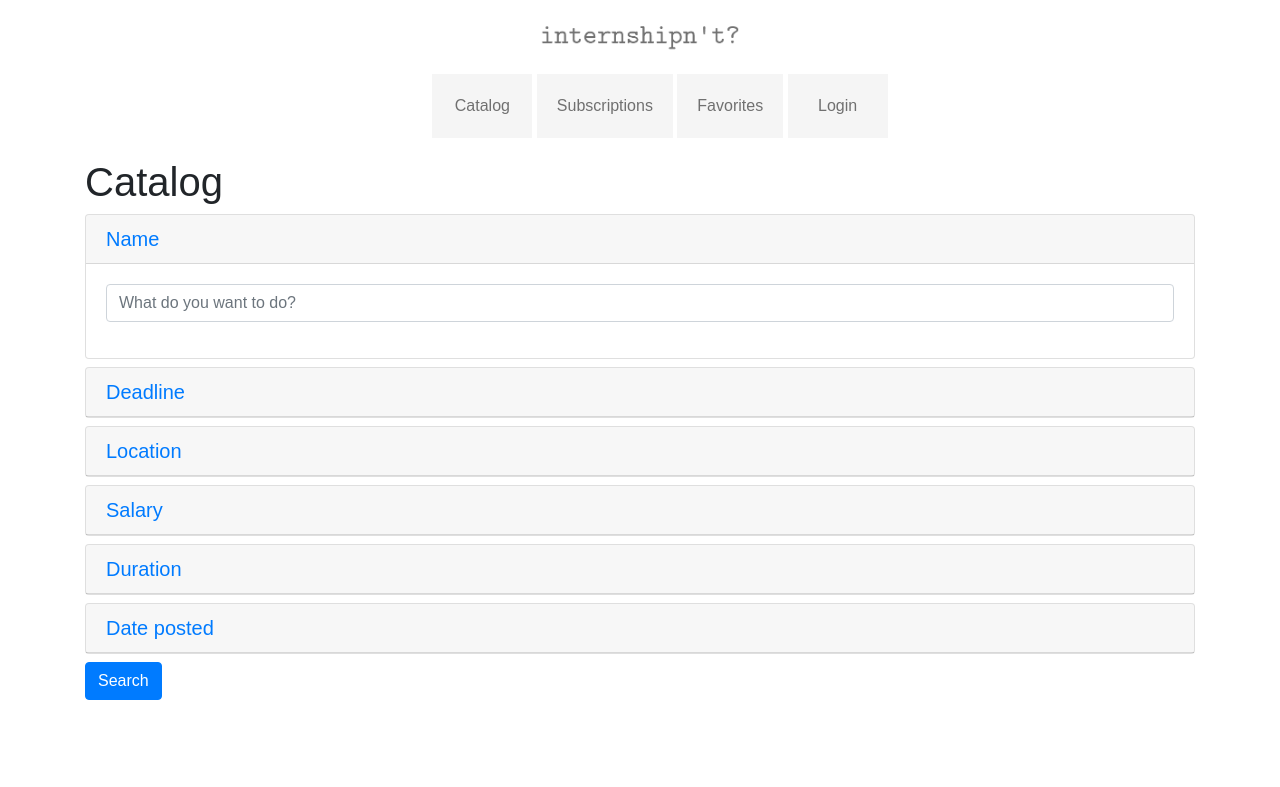
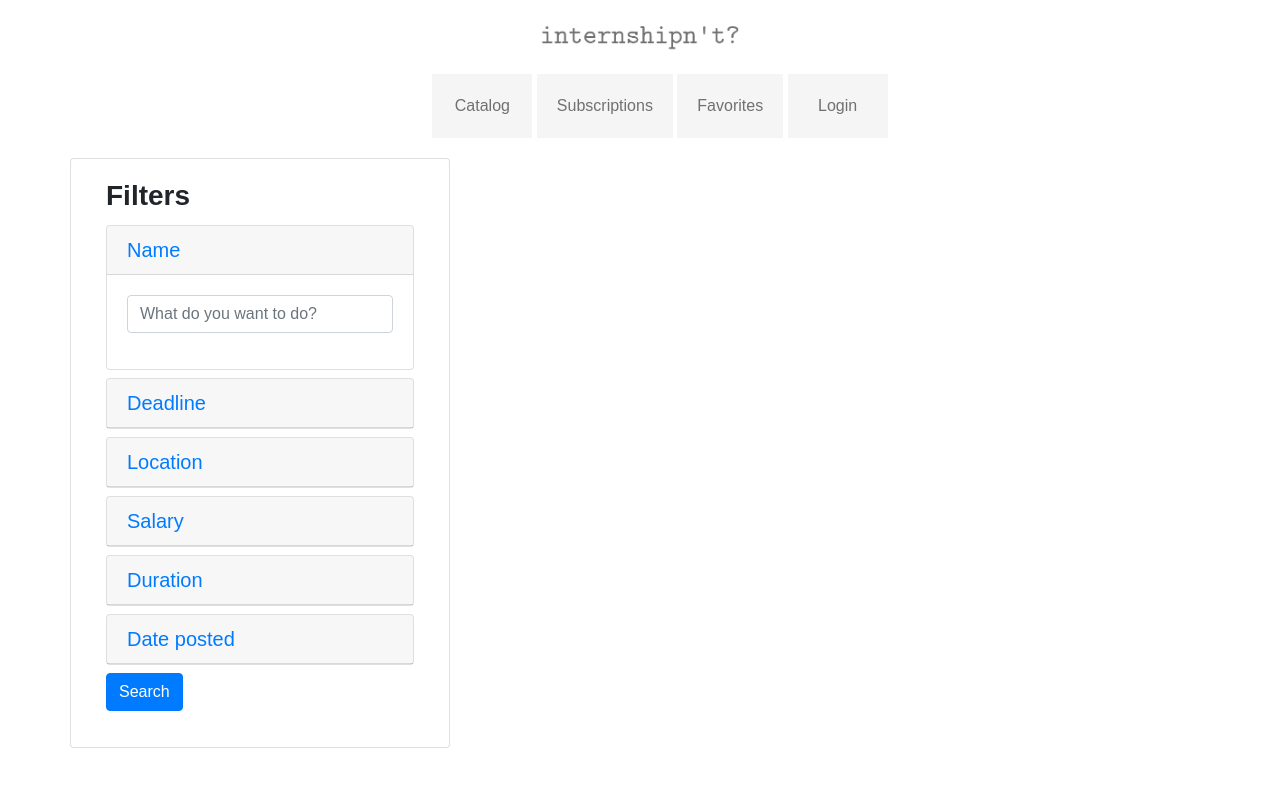
Before and after one commit to batzor/jobnt, a Django app: page /catalog/ in a window 1280 px wide. Shown: the top 787 px of the page. Run offline with Django 3.2, Linux system fonts and the light colour scheme; data that the repository does not hold is empty; some libraries are stand-ins or nearby versions.

Commit message:
Moved search bar to the left

```diff
--- a/jobnt/catalog/templates/catalog/index.html
+++ b/jobnt/catalog/templates/catalog/index.html
@@ -6,12 +6,15 @@
 <!-- MAIN CONTAINER -->
 <section class="main-content">
 
-  <!-- PAGE HEADER -->
-  <header class="page-name">
-    <h1>Catalog</h1>
-  </header>
-
+  <div class="container">
+    <div class="row">
+      <div class="col-md-4 card">
+        <div class="card-body">
+          <h3 class="card-title font-weight-bold">Filters</h3>
           {% crispy form %}
+        </div>
+      </div>
+      <div class="col-md-8">
         <!-- CATALOG ITEMS -->
         <main class="catalog">
           {% for offer in offers %}
@@ -19,7 +22,9 @@
             <p>{{ offer.description }}</p>
           {% endfor %}
         </main>
-
+      </div>
+    </div>
+  </div>
 </section>
 {% endblock %}
 
--- a/jobnt/catalog/templates/catalog/wrapper.html
+++ b/jobnt/catalog/templates/catalog/wrapper.html
@@ -14,7 +14,7 @@
 </head>
 
 <body>
-  <div class="container">
+  <div class="container-fluid">
     <!-- HEADER -->
     <header class="page-header">
 
```
Lines whose indentation alone changed are shown as unchanged.
